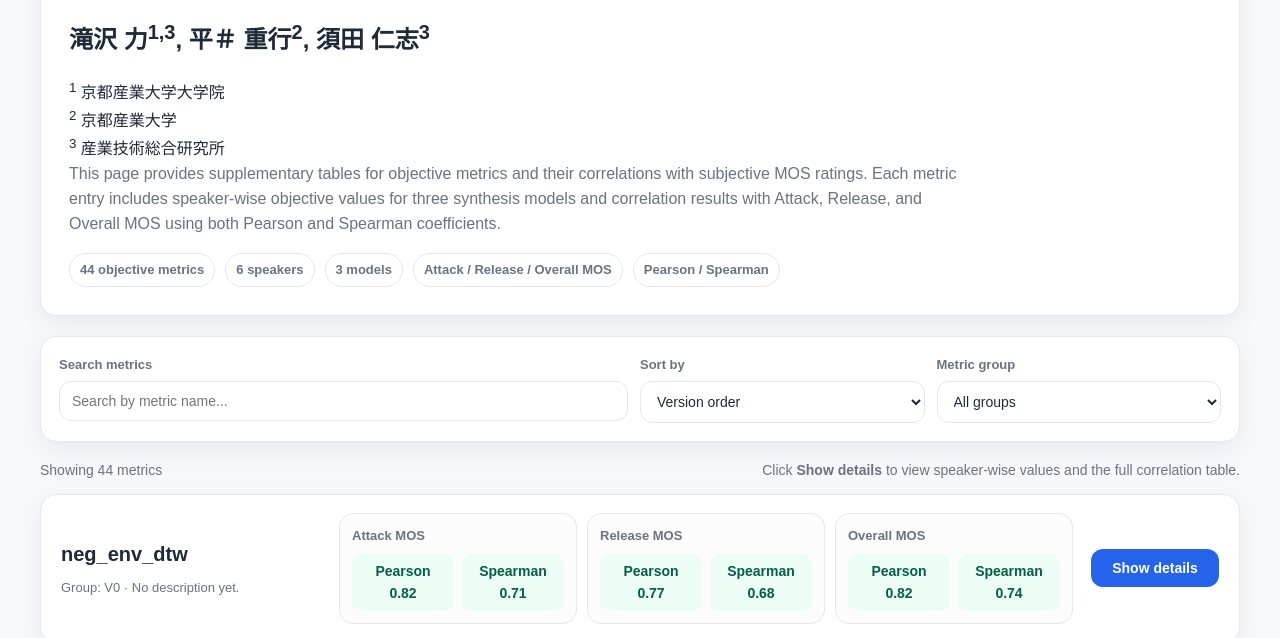
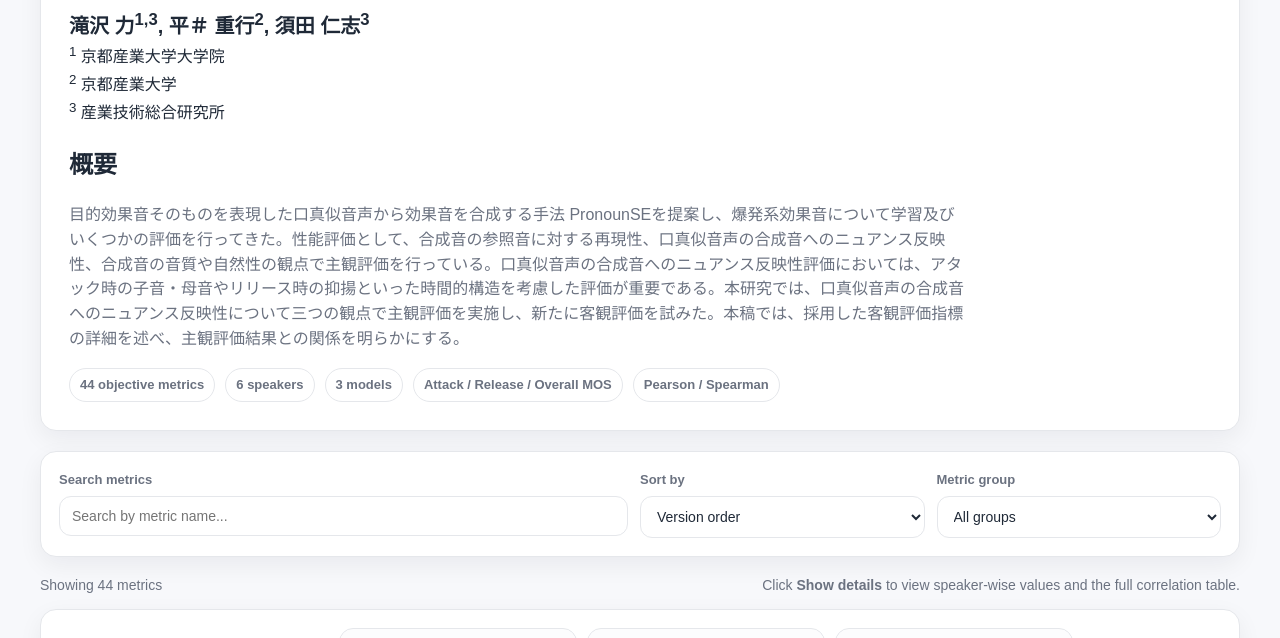
Before and after one commit to Jinmaro/sigmus146_takizawa, a plain HTML site: page docs/index.html in a window 1280 px wide. Shown: the part 156-794 px from the top of the page. Drawn offline with Linux system fonts and the light colour scheme.

Commit message:
small fix

```diff
--- a/docs/index.html
+++ b/docs/index.html
@@ -127,16 +127,15 @@
   <div class="container">
     <section class="hero">
       <h1>口真似音声からの爆発音合成手法における入力音声のニュアンス反映性評価手法の検討</h1>
-      <h2>滝沢 力<sup>1,3</sup>, 平＃ 重行<sup>2</sup>, 須田 仁志<sup>3</sup></h2>
+      <h3>滝沢 力<sup>1,3</sup>, 平＃ 重行<sup>2</sup>, 須田 仁志<sup>3</sup></h3>
       <p>
         <sup>1</sup> 京都産業大学大学院<br>
         <sup>2</sup> 京都産業大学<br>
         <sup>3</sup> 産業技術総合研究所<br>
       </p>
+      <h2>概要</h2>
       <p class="lead">
-        This page provides supplementary tables for objective metrics and their correlations with subjective MOS ratings.
-        Each metric entry includes speaker-wise objective values for three synthesis models and correlation results with Attack,
-        Release, and Overall MOS using both Pearson and Spearman coefficients.
+        目的効果音そのものを表現した口真似音声から効果音を合成する手法 PronounSEを提案し、爆発系効果音について学習及びいくつかの評価を行ってきた。性能評価として、合成音の参照音に対する再現性、口真似音声の合成音へのニュアンス反映性、合成音の音質や自然性の観点で主観評価を行っている。口真似音声の合成音へのニュアンス反映性評価においては、アタック時の子音・母音やリリース時の抑揚といった時間的構造を考慮した評価が重要である。本研究では、口真似音声の合成音へのニュアンス反映性について三つの観点で主観評価を実施し、新たに客観評価を試みた。本稿では、採用した客観評価指標の詳細を述べ、主観評価結果との関係を明らかにする。
       </p>
       <div class="hero-meta">
         <span class="chip" id="metricCountChip">44 objective metrics</span>
```
